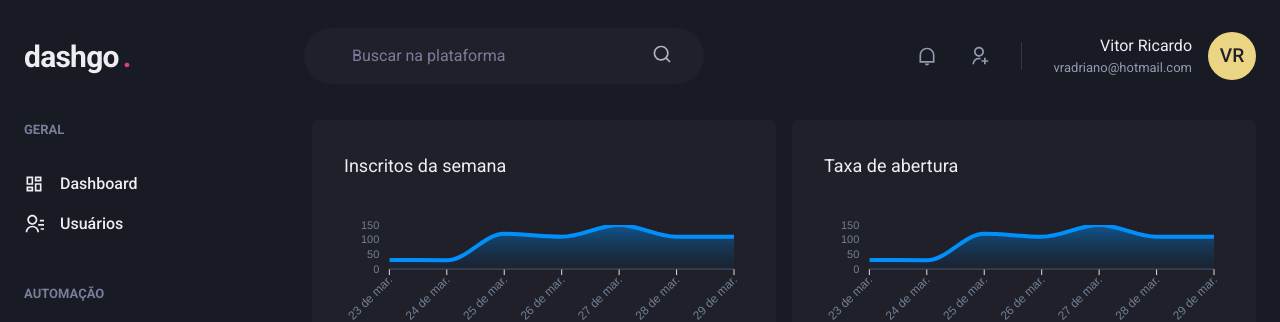
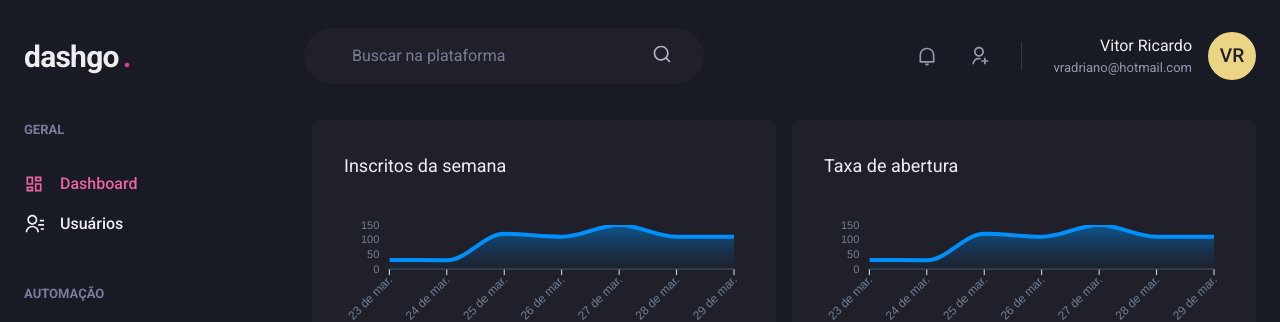
Before and after one commit to vradriano/dashgo, a Next.js app: page /dashboard in a window 1280 px wide. Shown: the top 322 px of the page. Built offline with nearby package versions, Linux system fonts and the light colour scheme.

Commit message:
Active Link

```diff
--- /dev/null
+++ b/src/components/ActiveLink.tsx
@@ -0,0 +1,32 @@
+import Link, { LinkProps } from "next/link";
+import { useRouter } from "next/router";
+import { cloneElement, ReactElement } from "react";
+
+interface ActiveLinkProps extends LinkProps{
+  children: ReactElement;
+  shouldMatchExactHref?: boolean
+}
+
+export function ActiveLink({ children, shouldMatchExactHref = false, ...rest }: ActiveLinkProps) {
+  let isActive = false
+  const { asPath }= useRouter()
+
+  if (shouldMatchExactHref && (asPath === rest.href || asPath === rest.as)) {
+    isActive = true
+  }
+
+  if (!shouldMatchExactHref && (asPath.startsWith(String(rest.href)) ||
+  asPath.startsWith(String(rest.as)))) {
+    isActive = true
+  }
+
+
+
+  return (
+    <Link {...rest}>
+      {cloneElement(children, {
+        color: isActive ? 'pink.400' : 'gray.50'
+      })}
+    </Link>
+  )
+}
--- a/src/components/Header/index.tsx
+++ b/src/components/Header/index.tsx
@@ -4,7 +4,7 @@
 import { Profile } from './Profile'
 import { SearchBox } from './SearchBox'
 
-import { useSideBarDrawer } from '../contexts/SidebarDrawerContext'
+import { useSideBarDrawer } from '../../contexts/SidebarDrawerContext'
 import { RiMenuLine } from 'react-icons/ri'
 
 export default function Header() {
--- a/src/components/Sidebar/NavLink.tsx
+++ b/src/components/Sidebar/NavLink.tsx
@@ -1,6 +1,7 @@
 import { Text, Link as ChakraLink, LinkProps as ChakraLinkProps, Icon } from '@chakra-ui/react'
 import { ElementType } from 'react'
-import Link from 'next/link'
+
+import { ActiveLink } from '../ActiveLink';
 
 interface NavLinkProps extends ChakraLinkProps {
   icon: ElementType
@@ -10,11 +11,11 @@
 
 export function NavLink({ icon, children, href, ...rest }: NavLinkProps) {
   return (
-    <Link href={href} passHref>
+    <ActiveLink href={href} passHref>
       <ChakraLink display="flex" alignItems="center" {...rest} >
         <Icon as={icon} fontSize="20" />
         <Text ml="4" fontWeight="medium">{children}</Text>
       </ChakraLink>
-    </Link>
+    </ActiveLink>
   )
 }
--- a/src/components/Sidebar/index.tsx
+++ b/src/components/Sidebar/index.tsx
@@ -1,5 +1,5 @@
 import { Box, useBreakpointValue, Drawer, DrawerOverlay, DrawerContent, DrawerCloseButton, DrawerHeader, DrawerBody } from "@chakra-ui/react";
-import { useSideBarDrawer } from "../contexts/SidebarDrawerContext";
+import { useSideBarDrawer } from "../../contexts/SidebarDrawerContext";
 import { SidebarNav } from "./SidebarNav";
 
 export default function Sidebar() {
--- a/src/pages/_app.tsx
+++ b/src/pages/_app.tsx
@@ -1,7 +1,7 @@
 import type { AppProps } from 'next/app'
 import { ChakraProvider } from '@chakra-ui/react'
 import { theme } from '../styles/theme'
-import { SidebarDrawerProvider } from '../components/contexts/SidebarDrawerContext'
+import { SidebarDrawerProvider } from '../contexts/SidebarDrawerContext'
 
 function MyApp({ Component, pageProps }: AppProps) {
   return (
```
Also changed, not shown: src/contexts/SidebarDrawerContext.tsx (renamed from src/components/contexts/SidebarDrawerContext.tsx).
